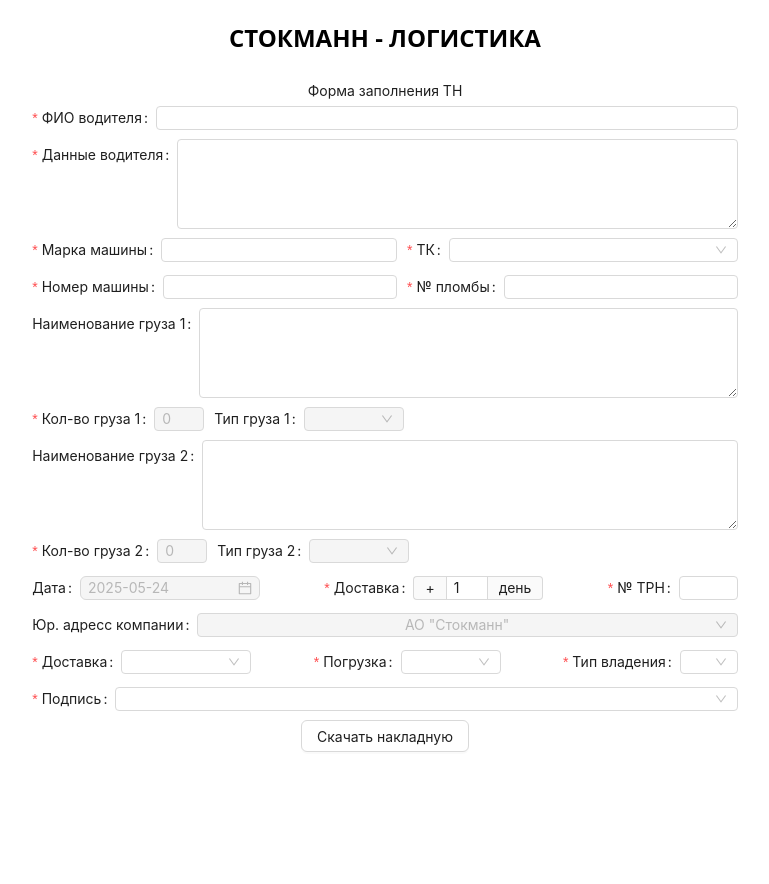
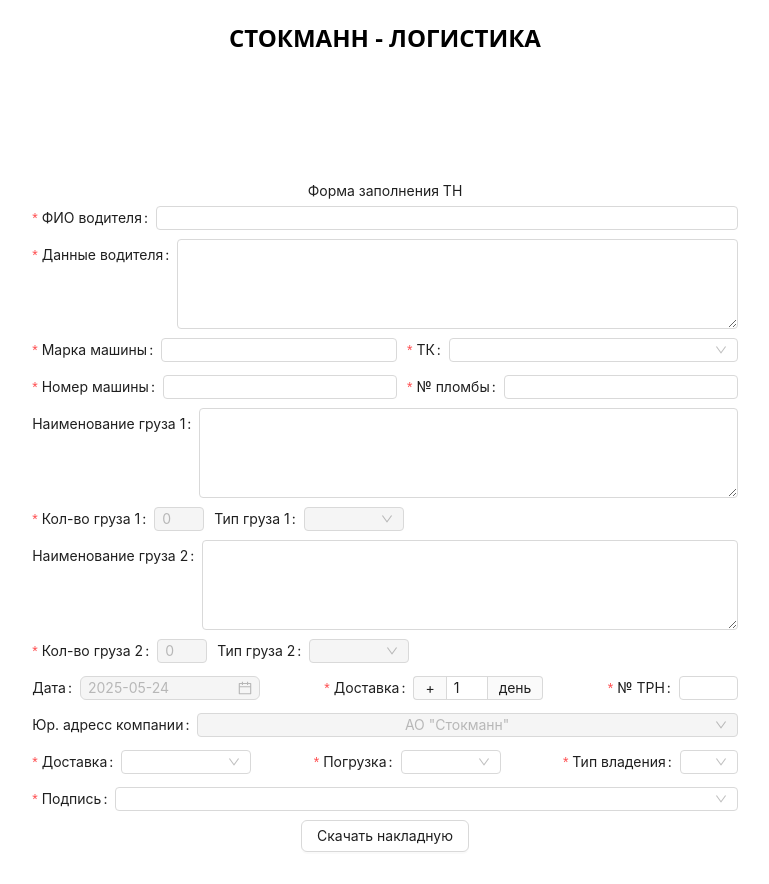
Before and after one commit to Sktro/logistic-project, a React (Vite) app: page / in a window 1280 px wide. Shown: the whole page, without its empty margins (255-1024 px from the left). Before the commit the page ends 800 px from the top, so only its background shows below. Built offline with nearby package versions, Linux system fonts and the light colour scheme.

Commit message:
new project

```diff
--- a/src/components/Header/Header.tsx
+++ b/src/components/Header/Header.tsx
@@ -1,5 +1,4 @@
 import style from './HeaderLogistic.module.css'
-
 
 export const Header = () => {
     return (
--- a/src/components/Header/HeaderLogistic.module.css
+++ b/src/components/Header/HeaderLogistic.module.css
@@ -1,10 +1,9 @@
 .header {
-    position: fixed;
     top: 0;
     left: 0;
     width: 100%;
     z-index: 1000;
-    height: 80px; /* 🔹 добавь, если нет */
+    height: 80px;
     box-shadow: 0 2px 5px rgba(255, 255, 255, 0.1);
     text-align: center;
 }
```
